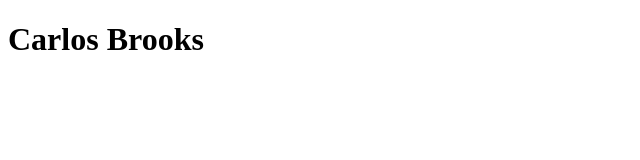
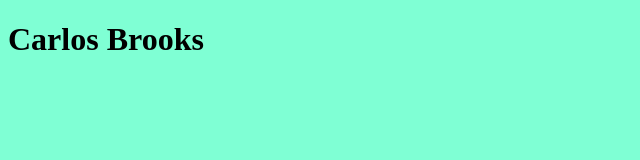
Before and after one commit to CarlosB0/ifsc-01-2024, a plain HTML site: page index.html in a window 1280 px wide. Shown: the whole page, without its empty margins (0-640 px from the left). Drawn offline with Linux system fonts and the light colour scheme.

Commit message:
added css to home page

```diff
--- /dev/null
+++ b/assets/css/style.css
@@ -0,0 +1,3 @@
+body{
+background-color: aquamarine;
+}
--- a/index.html
+++ b/index.html
@@ -6,7 +6,7 @@
   <title>IFSC 1310 | Carlos Brooks</title>
   <meta name="description" content="Coursework from IFSC 1310 - Spring 2024">
   <meta name="author" content="Carlos Brooks">
-
+  <link href="assets/css/style.css" rel="stylesheet" />
 </head>
 
 <body>
```
